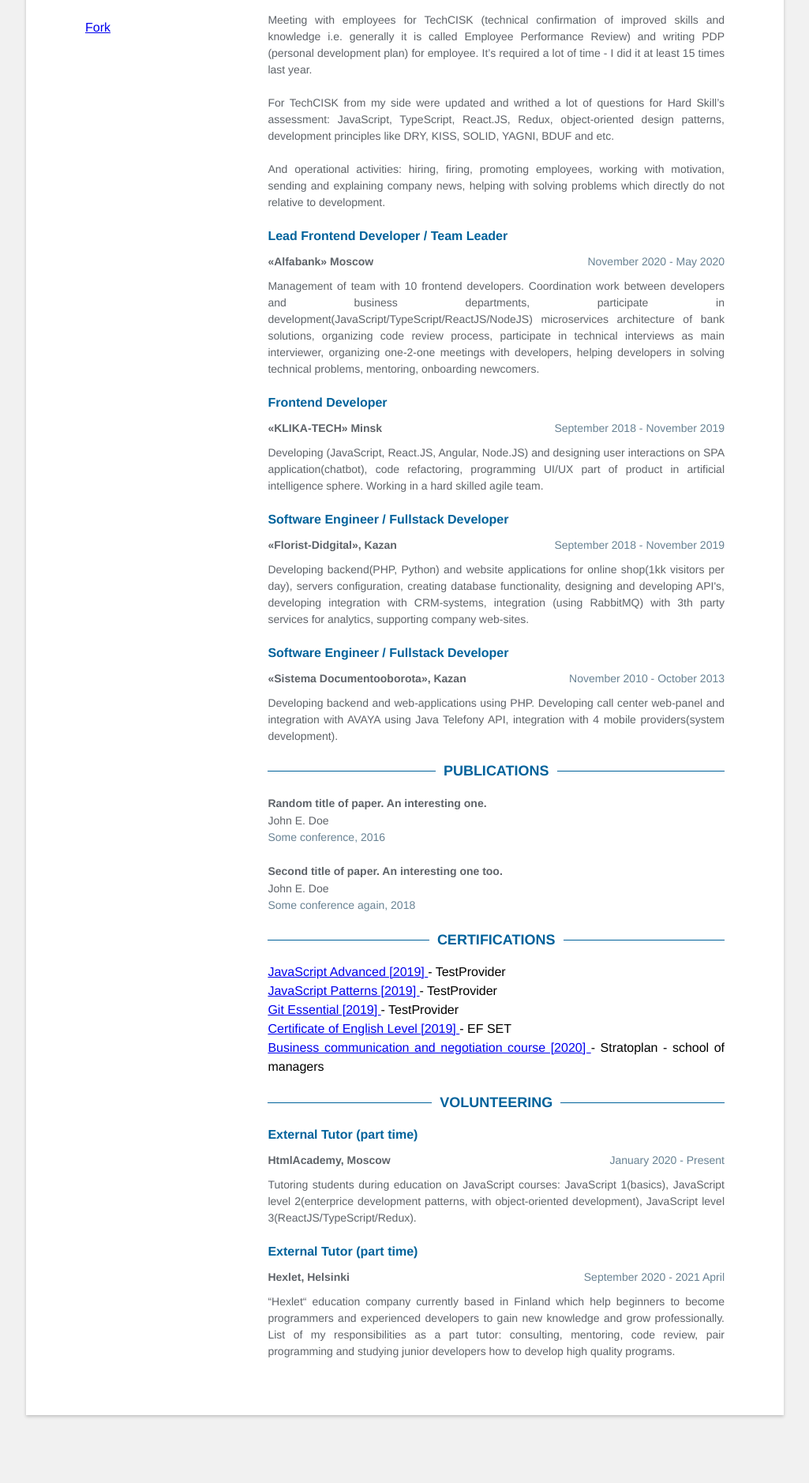
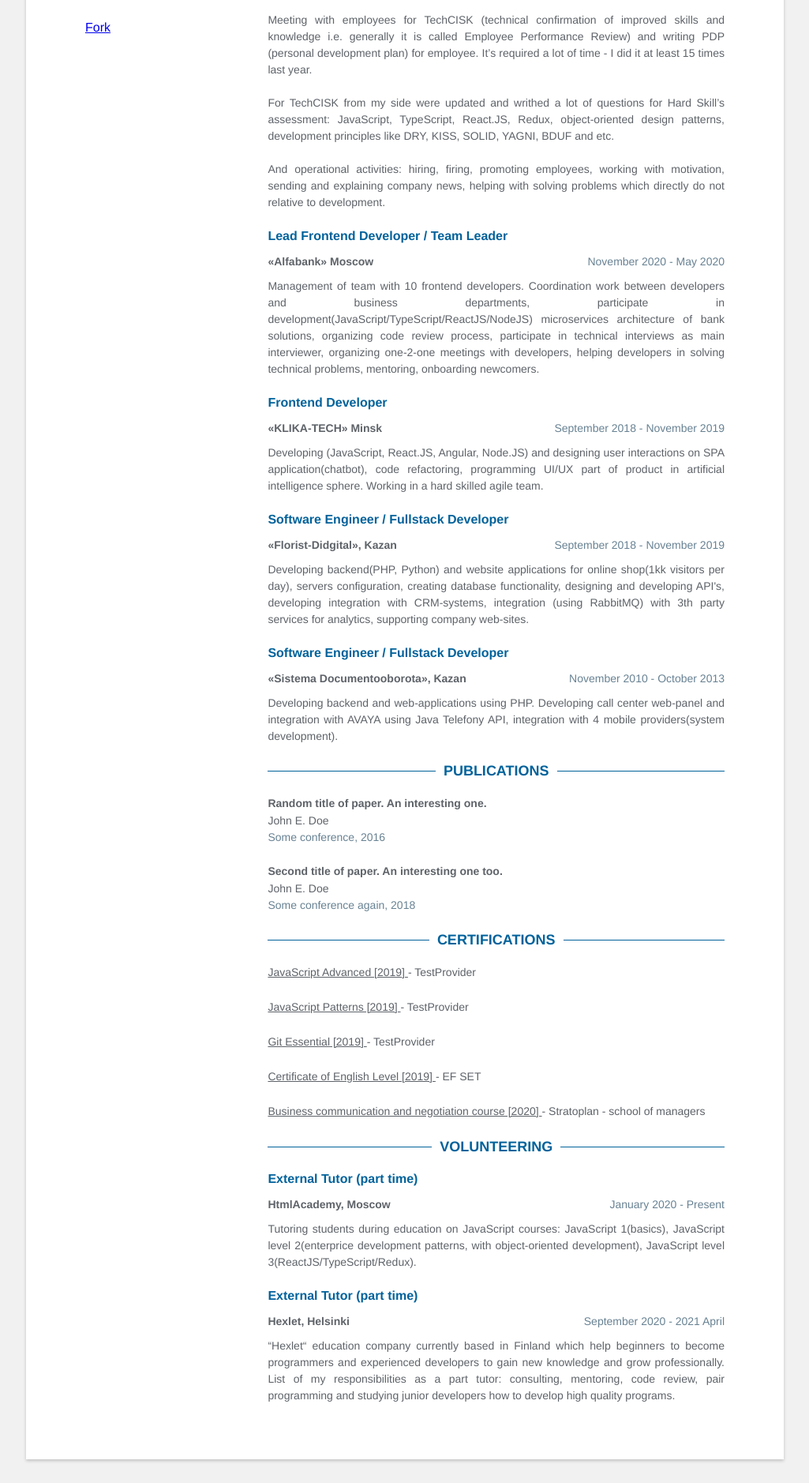
Before and after one commit to sahaviev/sahaviev.github.io, a Jekyll site: the page built from index.html, in a window 1280 px wide. Shown: the part 822-2700 px from the top of the page at 79% size, without its empty margins (127-1152 px from the left). Built offline with Jekyll 4.4.1, drawn with Linux system fonts in a browser that asks for light colours; before the commit the page ends 2644 px from its top, so only the background shows below that.

Commit message:
CV-1: fix certifications styles

```diff
--- a/_sass/includes/certifications.scss
+++ b/_sass/includes/certifications.scss
@@ -2,9 +2,9 @@
     .title {
         @include header;
     }
-    .project {
+    .certificate {
         margin-bottom: 20px;
-        .project-link {
+        .certificate-link {
             @include body-text;
         }
         .details {
```
